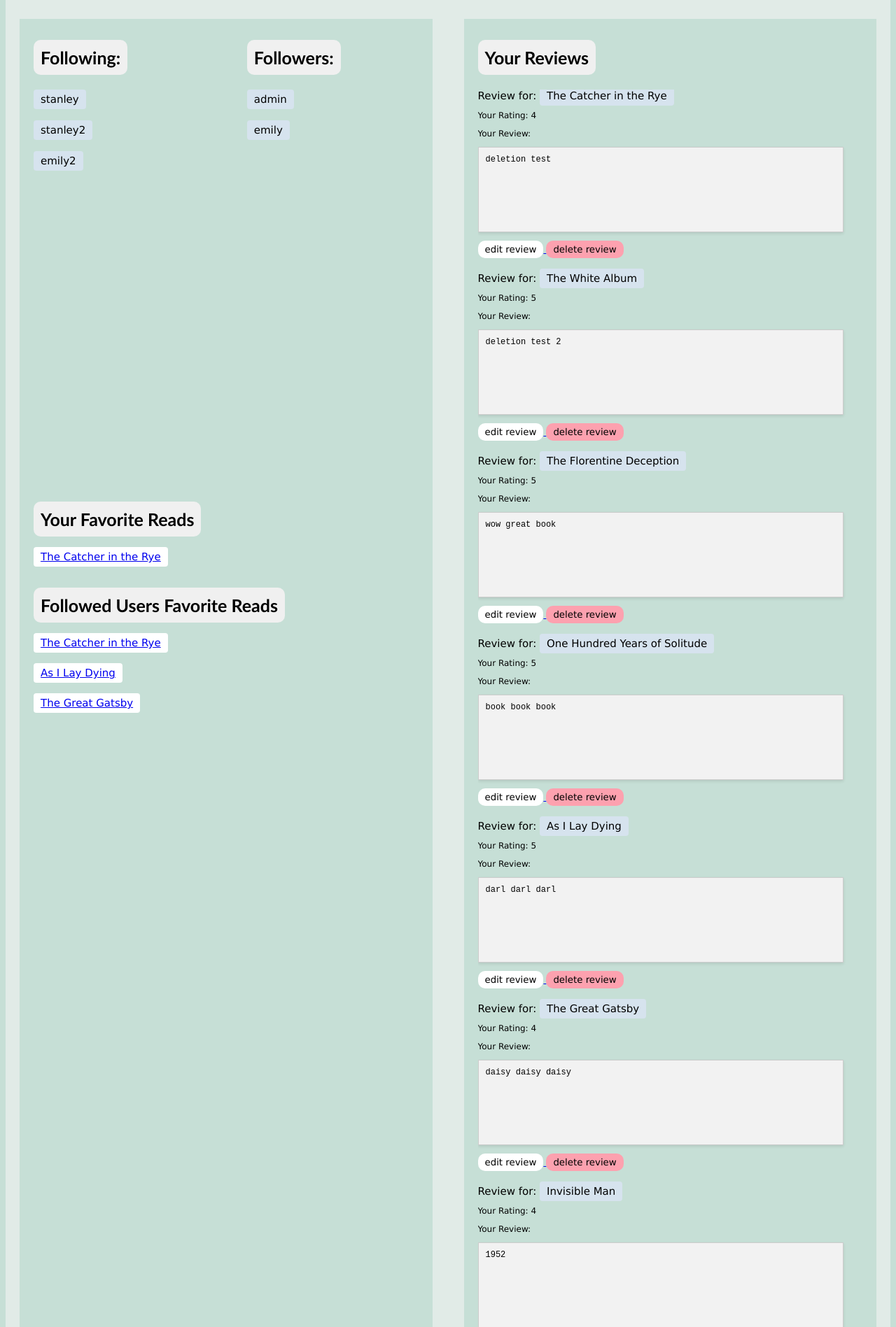
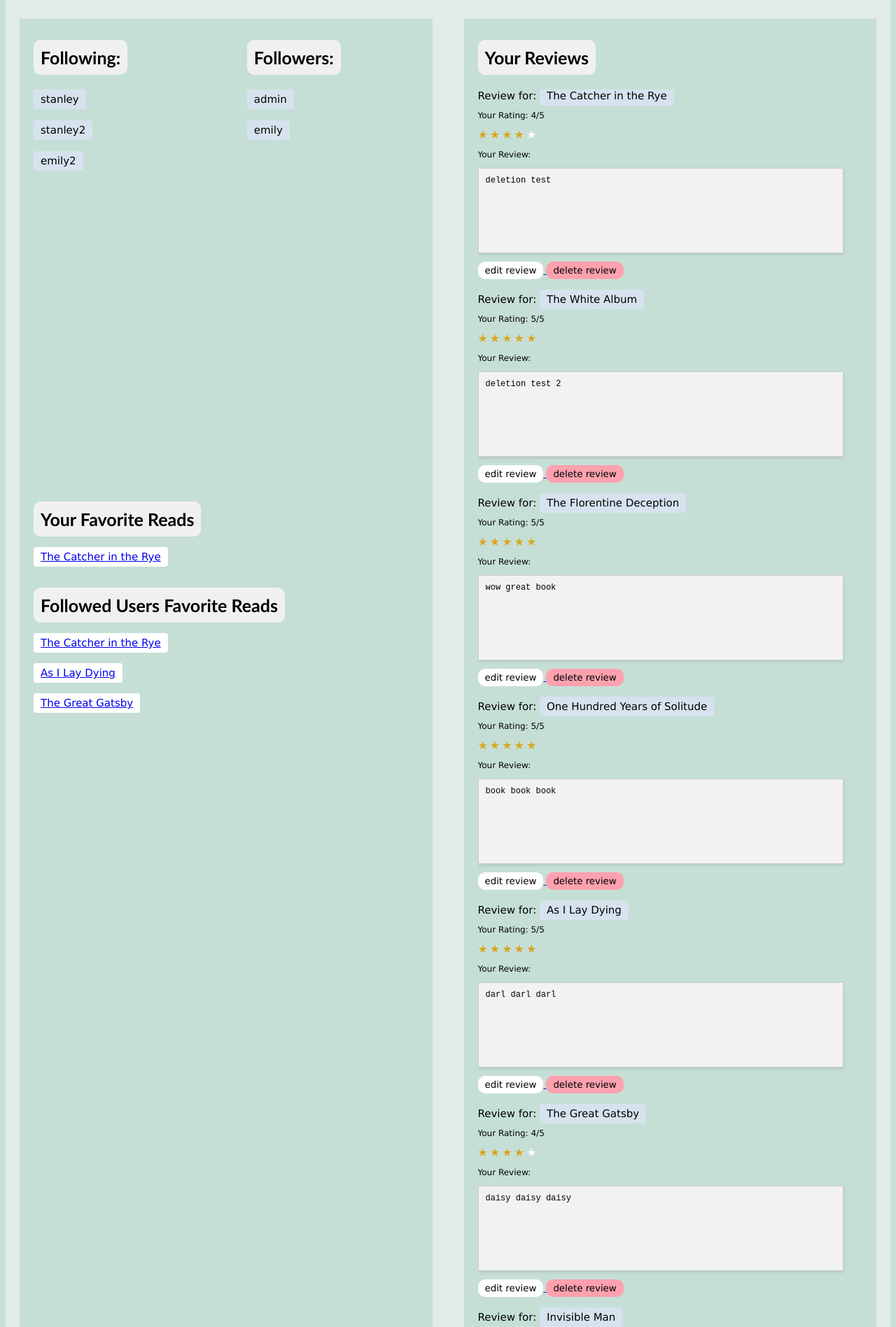
Before and after one commit to stanley-wei/CS35L-Project, a Django app: page /profiles/1/page in a window 1280 px wide. Shown: the part 519-2416 px from the top of the page at 70% size. Run offline with Django 4.2, Linux system fonts and the light colour scheme; data comes from the database, SQL or seed files in the repository; some libraries are stand-ins or nearby versions.

Commit message:
added star icons to individual book pages and profile pages

```diff
--- a/static/css/book.css
+++ b/static/css/book.css
@@ -96,7 +96,7 @@ a.go-back-button {
 .rating{
   font-family:Verdana;
   font-weight:normal;
-  margin-left: 20px;
+  margin-left: 5px;
   font-size: 15px;
 }
 .user-rev{
--- a/static/css/stars.css
+++ b/static/css/stars.css
@@ -1,7 +1,7 @@
 @charset "UTF-8";
 :root {
   --star-color: #fff;
-  --star-background: #fc0;
+  --star-background: #DAA520;
 }
 
 .Stars {
--- a/templates/books/book.html
+++ b/templates/books/book.html
@@ -77,6 +77,7 @@
 
         {% for review in reviews %}
             <a class="user-profile-button" href="{% url 'profiles:profile' review.user.id %}">{{ review.user.username }}</a>
+            <div class="Stars" style="--rating: {{review.rating}};" aria-label="Rating of this product is {{review.rating}} out of 5."></div>
             <b class = "rating">{{ review.rating }}/5</b>
             <h6 class = "user-rev">{{ review.text }}</h6>
 
--- a/templates/profiles/profile.html
+++ b/templates/profiles/profile.html
@@ -50,6 +50,7 @@
                     </div>
                     <div class="review-contents">
                         <p class="rating-prof">Rating: {{review.rating}}</p>
+                        <div class="Stars" style="--rating: {{review.rating}};" aria-label="Rating of this product is {{review.rating}} out of 5."></div>
                         <p class="rating-prof">Review:</p>
                         <p class="user-rev">{{review.text}}</p>
                         {% if review.images %}
--- a/templates/profiles/user-profile.html
+++ b/templates/profiles/user-profile.html
@@ -66,7 +66,8 @@
               <b class="rev-for">Review for: <a class="rand-title" href="{% url 'books:view_book' review.book.id %}">{{review.book.title}}</a></b>
             </div>
             <div class="review-contents">
-              <p class="rating-prof">Your Rating: {{review.rating}}</p>
+              <p class="rating-prof">Your Rating: {{review.rating}}/5</p>
+              <div class="Stars" style="--rating: {{review.rating}};" aria-label="Rating of this product is {{review.rating}} out of 5."></div>
               <p class="rating-prof">Your Review:</p>
               <p class="user-rev">{{review.text}}</p>
 
```
